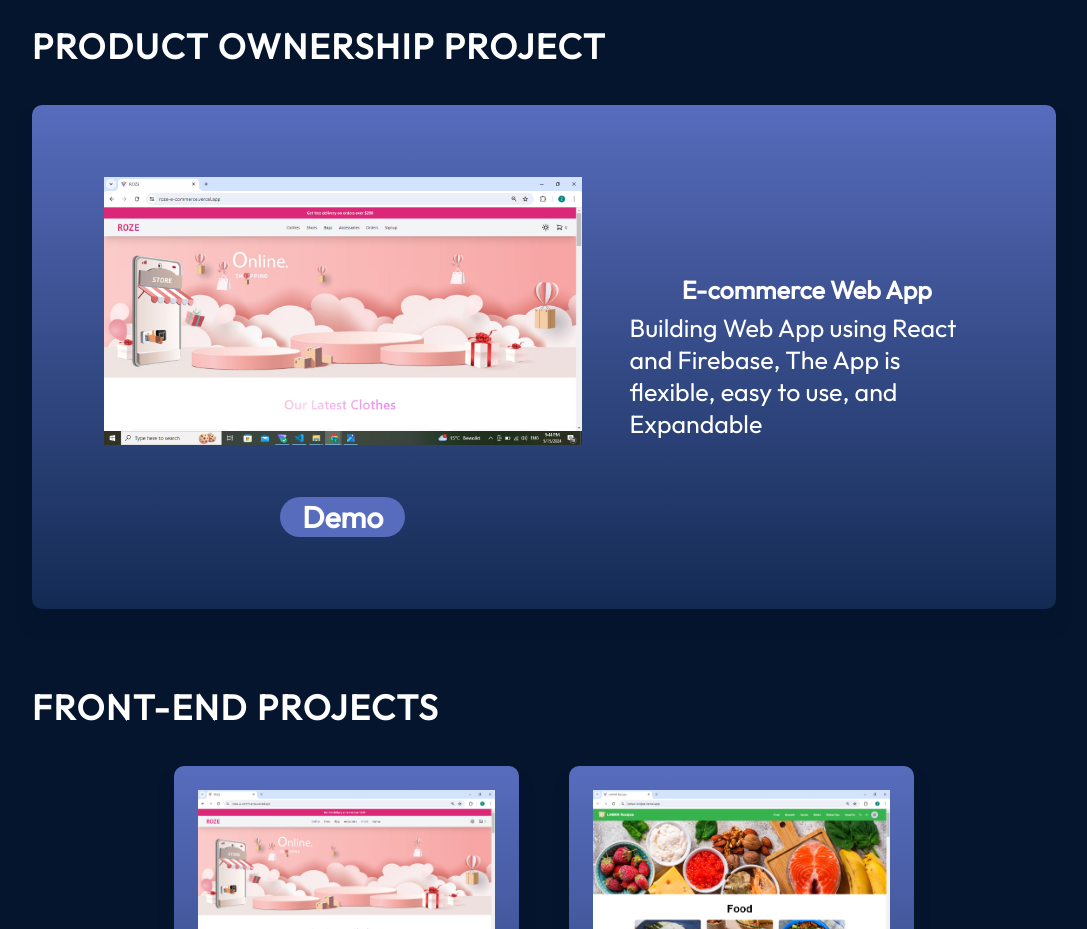
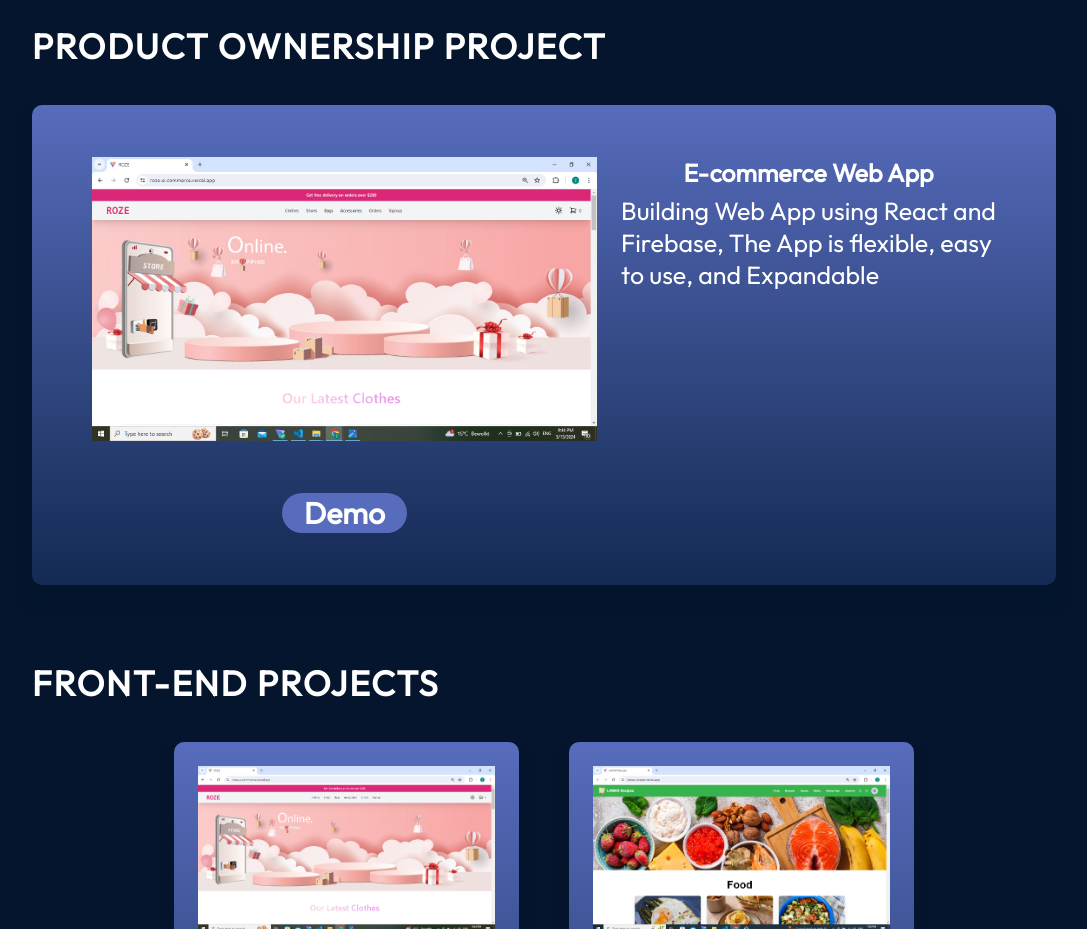
Before and after one commit to zainab224498/my-portfolio, a React (Vite) app: page / in a window 1280 px wide. Shown: the part 4280-5209 px from the top of the page, without its empty margins (96-1183 px from the left). Built offline with nearby package versions, Linux system fonts and the light colour scheme.

Commit message:
Update ProjectCard.module.css

```diff
--- a/src/components/Product/ProjectCard.module.css
+++ b/src/components/Product/ProjectCard.module.css
@@ -14,7 +14,7 @@
   display: flex;
   flex-direction: row;
   justify-content: center;
-  align-items: center;
+  align-items: start;
   border-radius: 10px;
   padding: 24px 24px;
 }
@@ -25,7 +25,7 @@
   justify-content: center;
   align-items: center;
   border-radius: 10px;
-  padding: 24px 24px;
+  padding: 4px 12px;
 }
 
 .right{
@@ -34,7 +34,7 @@
   justify-content: center;
   align-items: center;
   border-radius: 10px;
-  padding: 24px 24px;
+  padding: 4px 12px;
 }
 
 .image {
```
